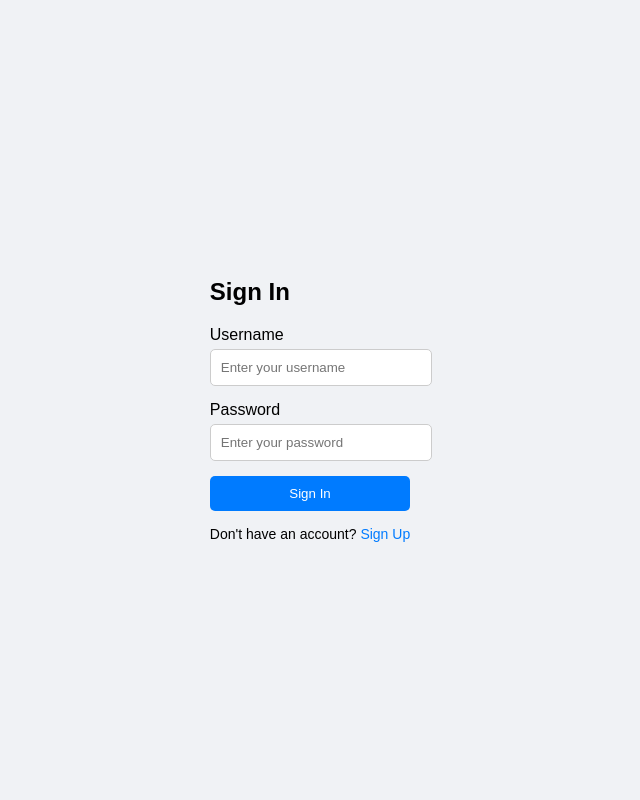
After one commit to TheeYoLo/hackathon_prac, a Django app: template web/templates/sign-in.html in a window 1280 px wide. The commit adds this page. Shown: the whole page, without its empty margins (330-970 px from the left). Run offline with Django 5.2, Linux system fonts and the light colour scheme; the template is opened without the code that fills it, so the values that code supplies are empty.

Commit message:
Refactor HTML structure and add CSS styles for login and signup pages

```diff
--- a/web/static/css/style.css
+++ b/web/static/css/style.css
@@ -1,7 +1,56 @@
-*{
-    margin: 0;
-    padding: 0;
-    box-sizing: border-box;
-    color: white;
-    background: black;
-}
+
+  body {
+      font-family: Arial, sans-serif;
+      background: #f0f2f5;
+      display: flex;
+      justify-content: center;
+      align-items: center;
+      height: 100vh;
+      margin: 0;
+    }
+    .login-panel {
+      background: white;
+      padding: 40px;
+      border-radius: 10px;
+      box-shadow: 0 4px 12px rgba(0,0,0,0.1);
+      width: 100%;
+      max-width: 400px;
+    }
+    .login-panel h2 {
+      text-align: center;
+      margin-bottom: 20px;
+    }
+    .form-group {
+      margin-bottom: 15px;
+    }
+    .form-group label {
+      display: block;
+      margin-bottom: 5px;
+    }
+    .form-group input {
+      width: 100%;
+      padding: 10px;
+      border: 1px solid #ccc;
+      border-radius: 5px;
+    }
+    .submit-btn {
+      width: 100%;
+      padding: 10px;
+      background: #007bff;
+      color: white;
+      border: none;
+      border-radius: 5px;
+      cursor: pointer;
+    }
+    .submit-btn:hover {
+      background: #0056b3;
+    }
+    .signup-link {
+      text-align: center;
+      margin-top: 15px;
+      font-size: 14px;
+    }
+    .signup-link a {
+      color: #007bff;
+      text-decoration: none;
+    }
--- a/web/templates/home.html
+++ b/web/templates/index.html
@@ -2,13 +2,17 @@
 
 <!DOCTYPE html>
 <html lang="en">
+
 <head>
     <meta charset="UTF-8">
     <meta name="viewport" content="width=device-width, initial-scale=1.0">
     <title>HOME</title>
     <link rel="stylesheet" href="{% static 'css/style.css' %}">
+    <!-- <link rel="stylesheet" href="/web/static/css/style.css"> -->
+    <link rel="import" href="sign-in.html">
+
 </head>
 <body>
-    HOME
+   {% include "Navbar.html" %}
 </body>
 </html>
--- /dev/null
+++ b/web/templates/sign-in.html
@@ -0,0 +1,35 @@
+{% load static %}
+
+<!DOCTYPE html>
+<html lang="en">
+<head>
+    <meta charset="UTF-8">
+    <meta name="viewport" content="width=device-width, initial-scale=1.0">
+    <title>Document</title>
+    <link rel="import" href="sign-up.html">
+        <link rel="stylesheet" href="{% static 'css/style.css' %}">
+    <!-- <link rel="stylesheet" href="/web/static/css/style.css"> -->
+</head>
+<body>
+    <div>
+        <div class="container">
+            <h2>Sign In</h2>
+            <form method="POST">
+                {% csrf_token %}
+                <div class="form-group">
+                    <label for="username">Username</label>
+                    <input type="text" id="username" name="username" placeholder="Enter your username" required />
+                </div>
+                <div class="form-group">
+                    <label for="password">Password</label>
+                    <input type="password" id="password" name="password" placeholder="Enter your password" required />
+                </div>
+                <button type="submit" class="submit-btn">Sign In</button>
+            </form>
+            <div class="signup-link">
+                Don't have an account? <a href="sign-up.html">Sign Up</a>
+            </div>
+        </div>
+    </div>
+</body>
+</html>
```
Also changed, not shown: web/templates/Navbar.html (added, +28 -0 lines), web/templates/sign-up.html (added, +33 -0 lines).
